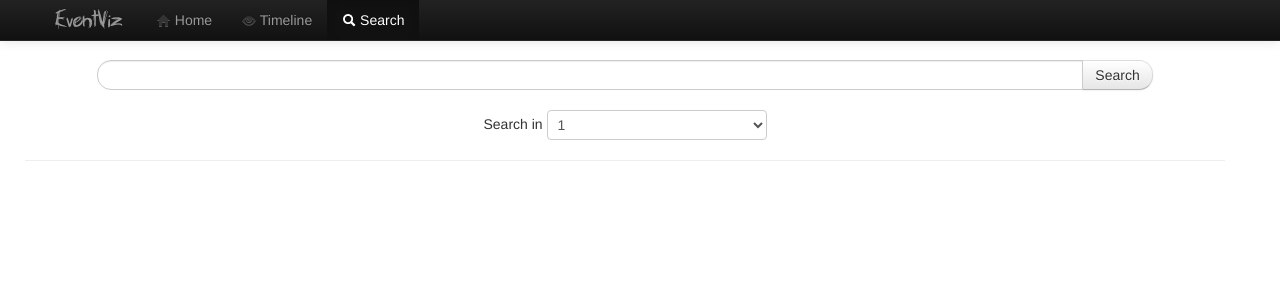
After one commit to mdeous/EventViz, a Flask app: page /search/ in a window 1280 px wide. The commit adds this page. Shown: the top 300 px of the page. Run offline with Flask 2, Linux system fonts and the light colour scheme.

Commit message:
create a search view+template

```diff
--- a/eventviz/app.py
+++ b/eventviz/app.py
@@ -5,11 +5,13 @@ from flask import Flask
 from eventviz import settings
 from eventviz.views.main import main
 from eventviz.views.timeline import timeline
+from eventviz.views.search import search
 
 app = Flask(__name__)
 app.config.from_object(settings)
 app.register_blueprint(main)
 app.register_blueprint(timeline, url_prefix='/timeline')
+app.register_blueprint(search, url_prefix='/search')
 
 if __name__ == '__main__':
     app.run(debug=True)
--- a/eventviz/templates/header.html
+++ b/eventviz/templates/header.html
@@ -15,6 +15,9 @@
                     <li class="{{ 'active' if page == 'timeline' else '' }}">
                         <a href="{{ url_for('timeline.index') }}"><i class="icon-eye-open"></i> Timeline</a>
                     </li>
+                    <li class="{{ 'active' if page == 'search' else '' }}">
+                        <a href="{{ url_for('search.index') }}"><i class="icon-search"></i> Search</a>
+                    </li>
                 </ul>
             </div>
         </div>
--- /dev/null
+++ b/eventviz/templates/search/index.html
@@ -0,0 +1,28 @@
+{% extends 'base.html' %}
+{% block css %}
+    {{ super() }}
+    <style type="text/css">
+    form.form-search {
+        text-align: center;
+    }
+    </style>
+{% endblock %}
+
+{% block body %}
+    <div class="row">
+            <form class="form-search" action="{{ url_for('search.index') }}">
+                <div class="input-append">
+                    <input type="text" class="span10 search-query input-large" />
+                    <button class="btn" type="submit">Search</button>
+                </div><br /><br />
+                <fieldset>
+                    <label for="field">Search in</label>
+                    <select name="field" id="field">
+                        <option value="1">1</option>
+                        <option value="2">2</option>
+                    </select>
+                </fieldset>
+            </form>
+            <hr>
+    </div>
+{% endblock %}
--- /dev/null
+++ b/eventviz/views/search.py
@@ -0,0 +1,14 @@
+# -*- coding: utf-8 -*-
+
+from flask import Blueprint, render_template
+
+search = Blueprint('search', __name__)
+
+
+@search.route('/', methods=['GET', 'POST'])
+def index():
+    return render_template(
+        'search/index.html',
+        page='search',
+        results=[]
+    )
```
